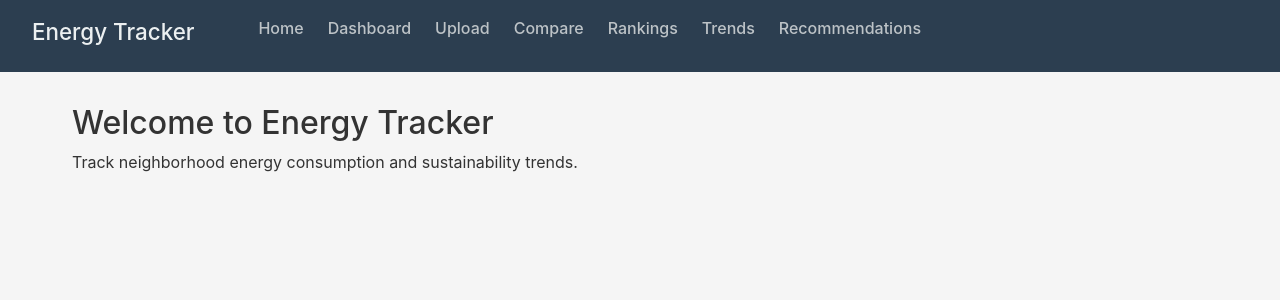
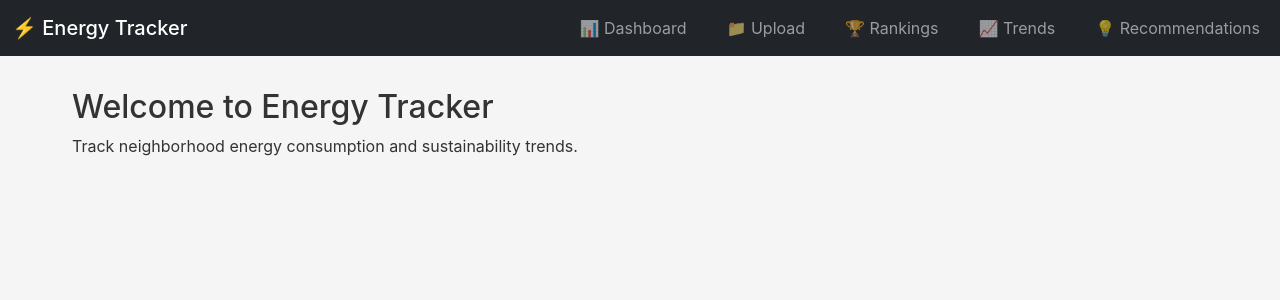
Before and after one commit to TR3V77/energytracker, a React (Create React App) app in the folder frontend/: page / in a window 1280 px wide. Shown: the top 300 px of the page. Built offline with nearby package versions, Linux system fonts and the light colour scheme.

Commit message:
Update Navbar to Bootstrap dark theme with icons
Replaced plain HTML navbar with Bootstrap navbar-dark component
matching the reactresearch design.

```diff
--- a/frontend/src/components/Navbar.js
+++ b/frontend/src/components/Navbar.js
@@ -3,17 +3,29 @@
 
 function Navbar() {
   return (
-    <nav>
-      <h1>Energy Tracker</h1>
-      <ul>
-        <li><Link to="/">Home</Link></li>
-        <li><Link to="/dashboard">Dashboard</Link></li>
-        <li><Link to="/upload">Upload</Link></li>
-        <li><Link to="/compare">Compare</Link></li>
-        <li><Link to="/rankings">Rankings</Link></li>
-        <li><Link to="/trends">Trends</Link></li>
-        <li><Link to="/recommendations">Recommendations</Link></li>
-      </ul>
+    <nav className="navbar navbar-expand-lg navbar-dark bg-dark">
+      <div className="container-fluid">
+        <Link className="navbar-brand" to="/">
+          <span>⚡</span> Energy Tracker
+        </Link>
+        <button
+          className="navbar-toggler"
+          type="button"
+          data-bs-toggle="collapse"
+          data-bs-target="#navbarNav"
+        >
+          <span className="navbar-toggler-icon"></span>
+        </button>
+        <div className="collapse navbar-collapse" id="navbarNav">
+          <ul className="navbar-nav ms-auto">
+            <li className="nav-item"><Link className="nav-link" to="/dashboard">📊 Dashboard</Link></li>
+            <li className="nav-item"><Link className="nav-link" to="/upload">📁 Upload</Link></li>
+            <li className="nav-item"><Link className="nav-link" to="/rankings">🏆 Rankings</Link></li>
+            <li className="nav-item"><Link className="nav-link" to="/trends">📈 Trends</Link></li>
+            <li className="nav-item"><Link className="nav-link" to="/recommendations">💡 Recommendations</Link></li>
+          </ul>
+        </div>
+      </div>
     </nav>
   );
 }
```
